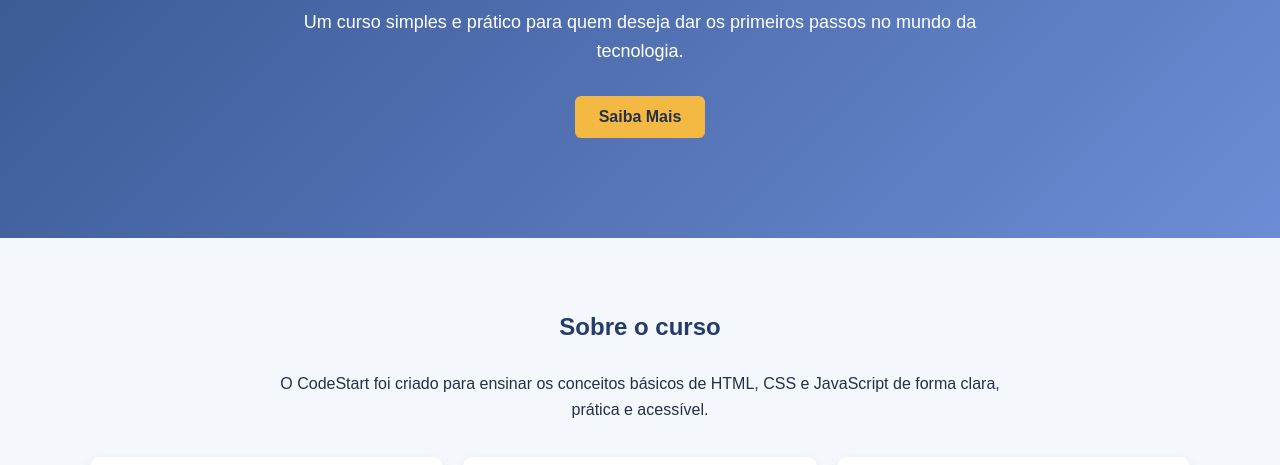
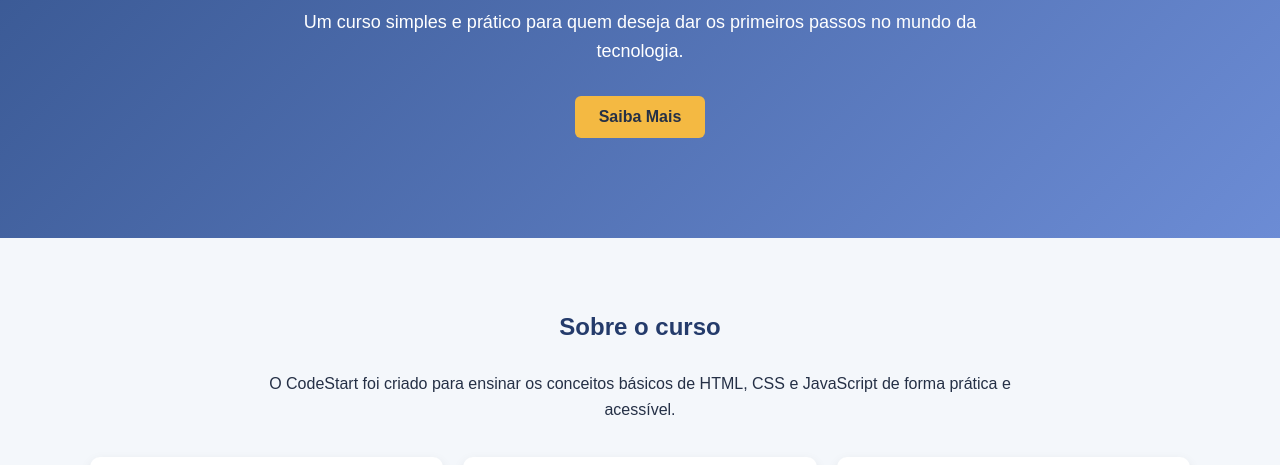
Before and after one commit to andersonpagliari/landing-page-codestart, a plain HTML site: page index.html in a window 1280 px wide. Shown: the part 264-729 px from the top of the page. Drawn offline with Linux system fonts and the light colour scheme.

Commit message:
Atualiza textos e informações da landing page

```diff
--- a/index.html
+++ b/index.html
@@ -33,7 +33,7 @@
                 <h2>Sobre o curso</h2>
                 <p>
                     O CodeStart foi criado para ensinar os conceitos básicos de HTML,
-                    CSS e JavaScript de forma clara, prática e acessível.
+                    CSS e JavaScript de forma prática e acessível.
                 </p>
 
                 <div class="cards">
```
